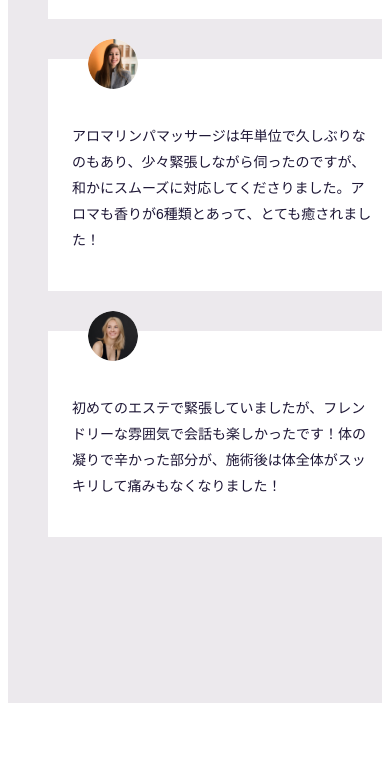
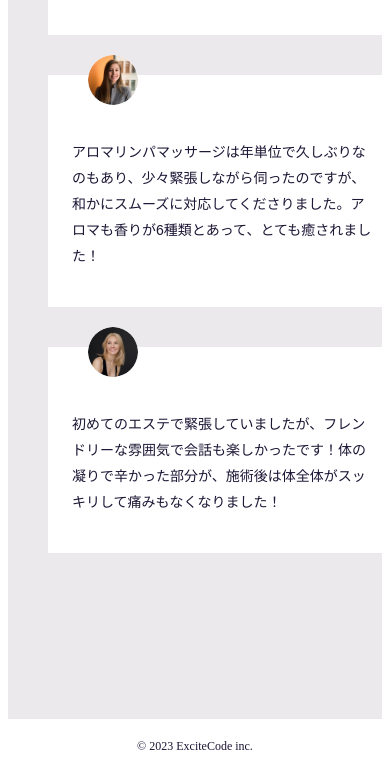
Before and after one commit to Akidesign/Massage-Salon-Introduction-Site, a plain HTML site: page index.html in a window 390 px wide. Shown: the part 868-1650 px from the top of the page. Before the commit the page ends 1579 px from the top, so only its background shows below. Drawn offline with Linux system fonts and the light colour scheme.

Commit message:
フッターを制作する

```diff
--- a/css/style.scss
+++ b/css/style.scss
@@ -6,7 +6,7 @@
   padding: 40px 60px;
   background-color: #ece9ed;
   @media (max-width: 768px) {
-    padding: 16px 0 0 20px;
+    padding: 16px 20px;
   }
 }
 
@@ -133,3 +133,21 @@
   line-height: 1.86;
   font-family: sans-serif;
 }
+
+.footer {
+  padding: 30px 0 30px;
+  @media (max-width: 768px) {
+    padding: 20px 0;
+  }
+}
+
+.footer_copyright {
+  font-size: 14px;
+  color: #1d1635;
+  font-family: serif;
+  display: block;
+  text-align: center;
+  @media (max-width: 768px) {
+    font-size: 12px;
+  }
+}
--- a/index.html
+++ b/index.html
@@ -148,6 +148,11 @@
           </ul>
         </div>
       </section>
+
+      <!-- footer -->
+      <footer class="footer">
+        <small class="footer_copyright">&copy; 2023 ExciteCode inc.</small>
+      </footer>
     </main>
   </body>
 </html>
```
Also changed, not shown: css/style.css.
